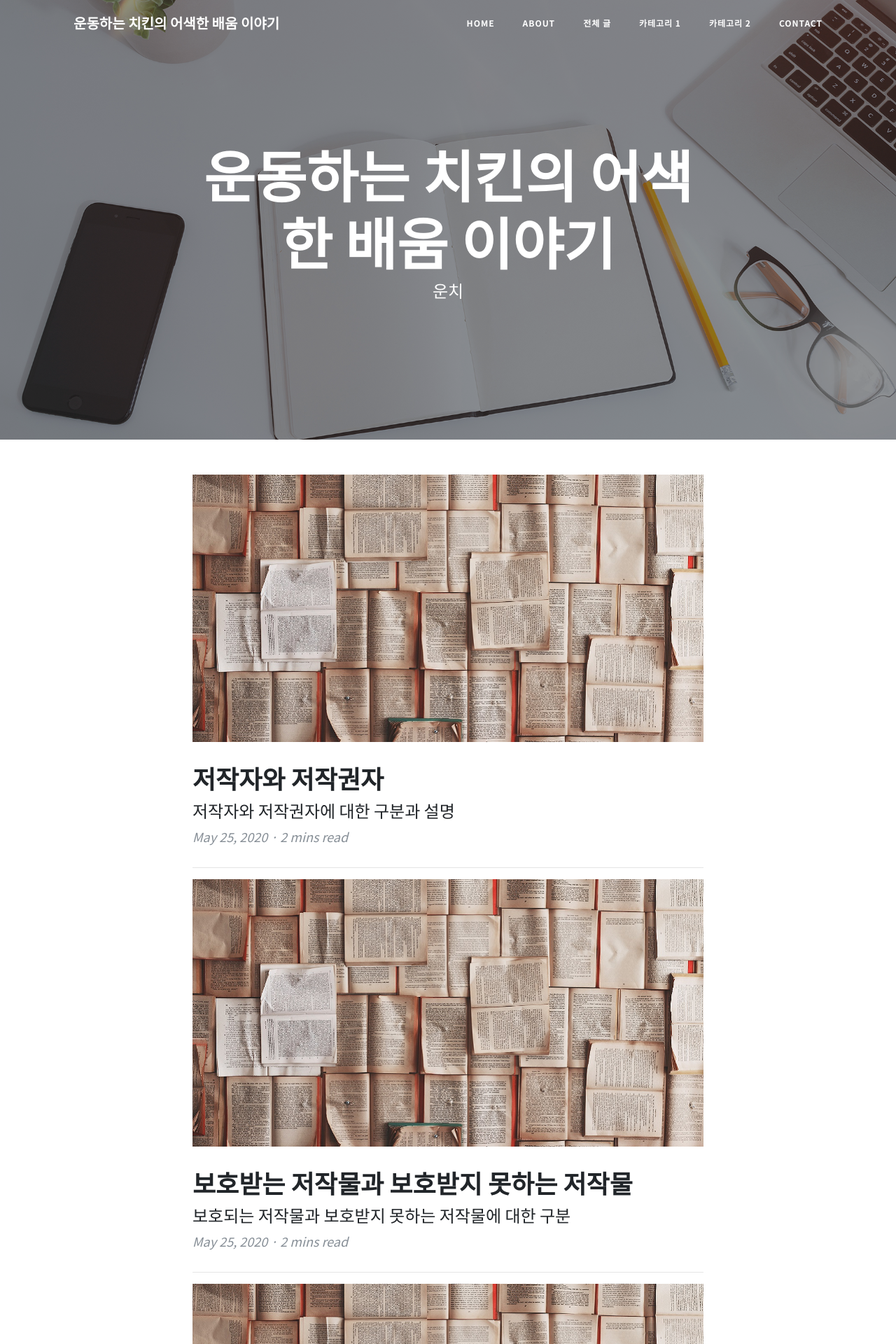
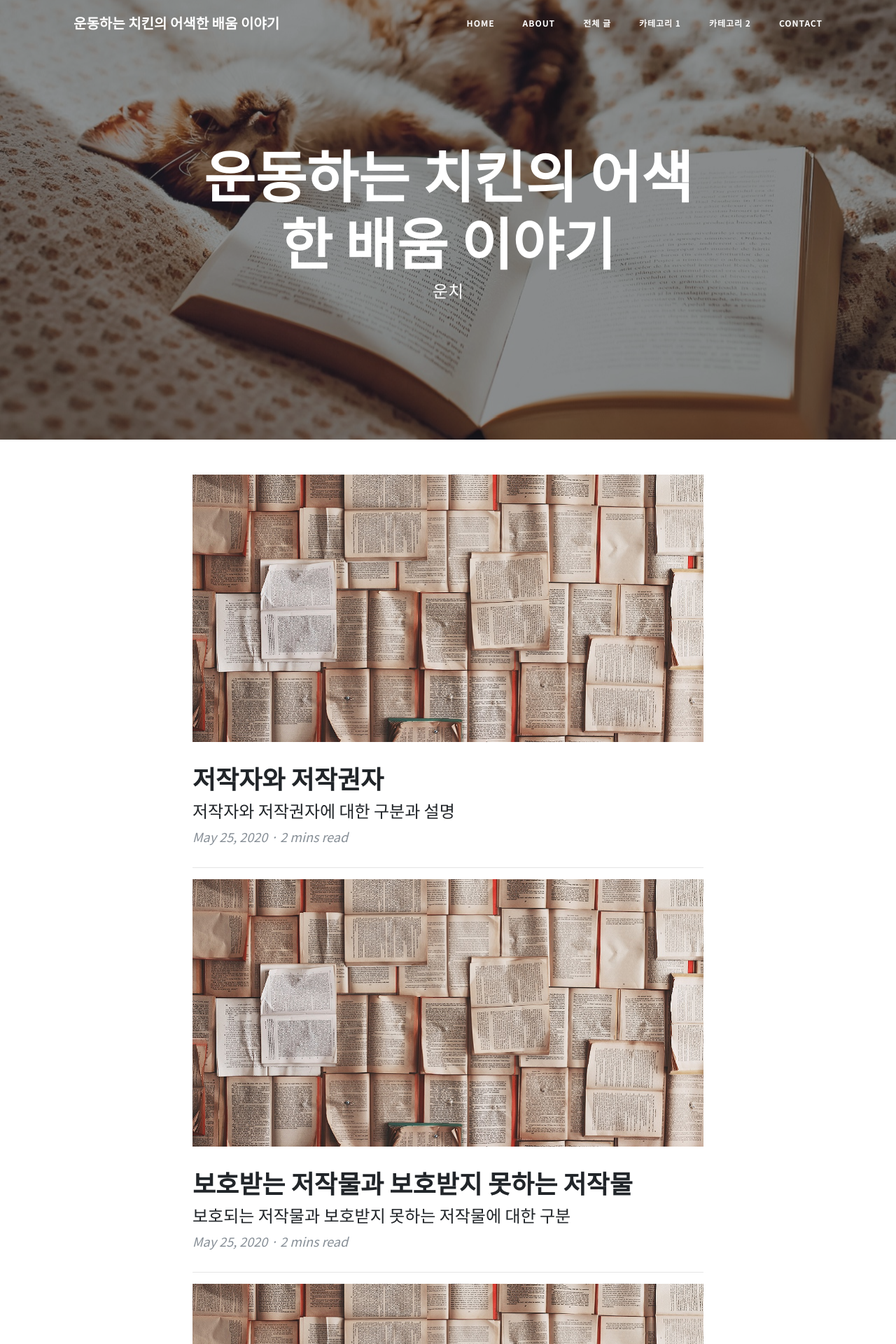
Before and after one commit to JangGwihan/blog-unchi, a Jekyll site: the page built from index.html, in a window 1280 px wide. Shown: the top 1920 px of the page at 70% size. Built offline with Jekyll 4.4.1, drawn with Linux system fonts in a browser that asks for light colours.

Commit message:
블로그 메인헤더 이미지 변경
블로그 메인헤더 이미지 변경

```diff
--- a/_config.yml
+++ b/_config.yml
@@ -6,7 +6,7 @@ author:             "운치"
 baseurl:            "/"
 url:                "https://unchi.co.kr"
 locale:             "ko_KR"
-thumbnail:          "/img/posts/01/header01.jpg"
+thumbnail:          "/img/bg-index.jpg"
 
 # Social Profiles
 twitter_username:   twitter_username
```
Also changed, not shown: img/bg-index.jpg, img/posts/01/bg-index.jpg (added).
